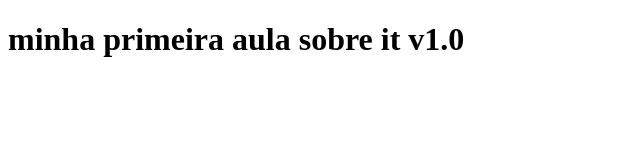
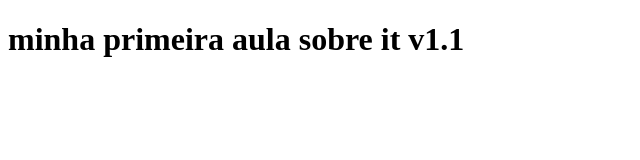
Before and after one commit to mandiocaguedes/MeuProjeto1, a plain HTML site: page index.html in a window 1280 px wide. Shown: the full height of the page, 0-640 px from the left. Drawn offline with Linux system fonts and the light colour scheme.

Commit message:
versão 1.1

```diff
--- a/index.html
+++ b/index.html
@@ -6,6 +6,6 @@
     <title>Aula git</title>
 </head>
 <body>
-    <h1> minha primeira aula sobre it v1.0</h1>
+    <h1> minha primeira aula sobre it v1.1</h1>
 </body>
 </html>
```
